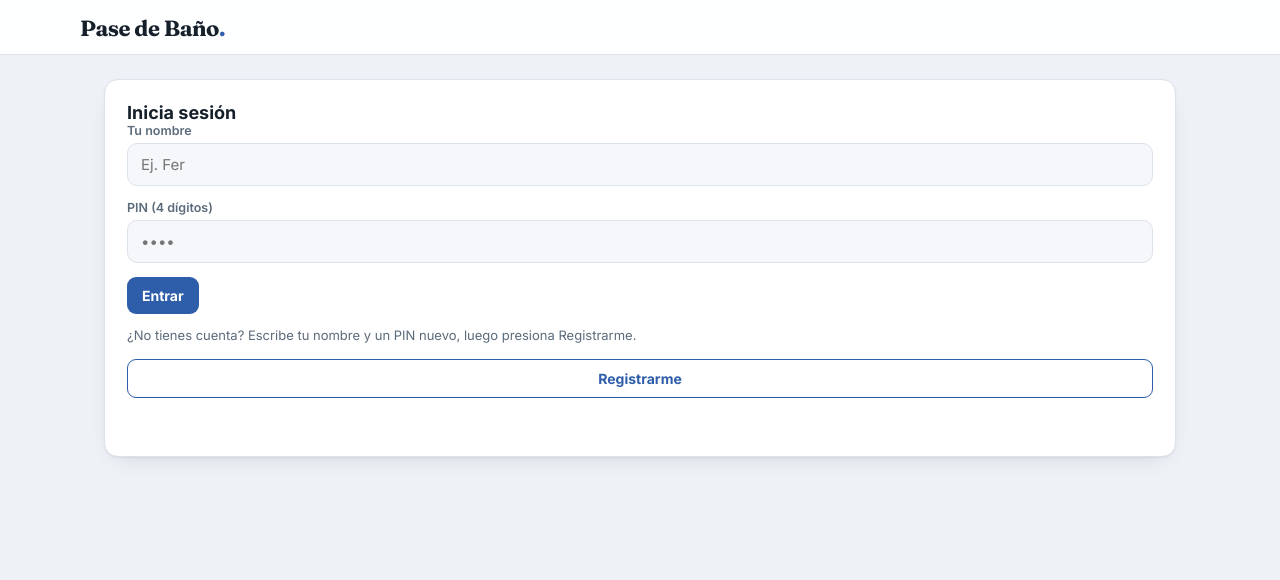
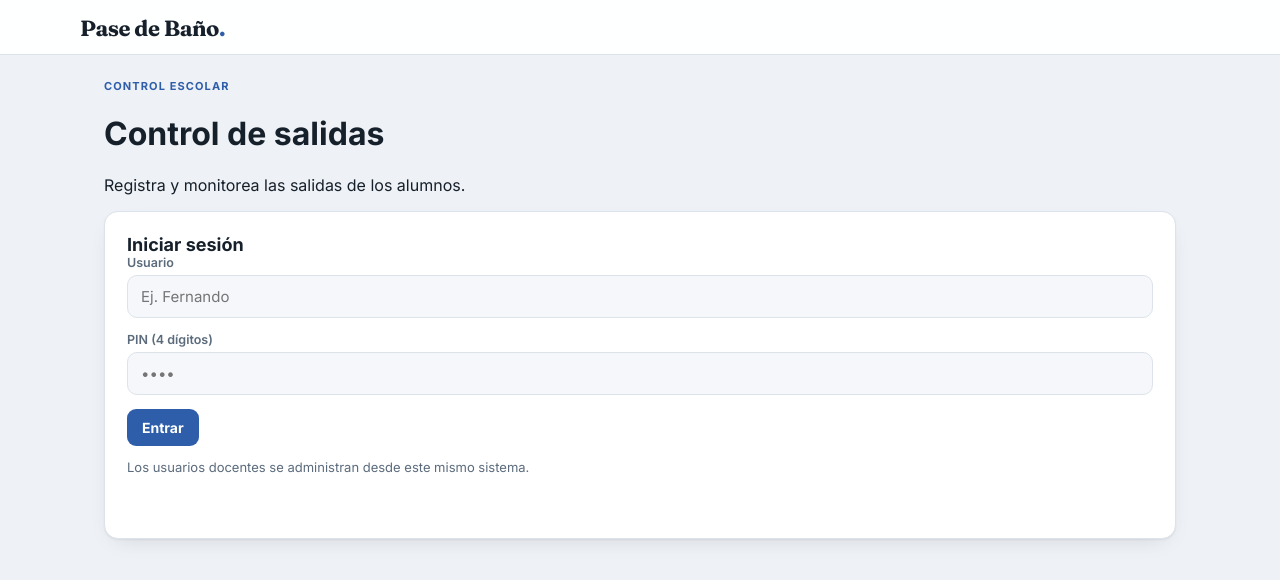
Before and after one commit to ferPeza/controlvizcaya, a React (Vite) app: page / in a window 1280 px wide. Shown: the top 580 px of the page. Built offline with nearby package versions, Linux system fonts and the light colour scheme.

Commit message:
Agregar monitoreo de salidas y rol Login.tsx

```diff
--- a/src/pages/Login.tsx
+++ b/src/pages/Login.tsx
@@ -1,7 +1,7 @@
 import React from "react";
 import { useState } from "react";
 import { supabase } from "../lib/supabase";
-import type { Profesor } from "../types";
+import type { Profesor, RolProfesor } from "../types";
 import ui from "../components/ui.module.css";
 
 interface LoginProps {
@@ -15,74 +15,42 @@ export default function Login({ onLogin }: LoginProps) {
   const [busy, setBusy] = useState(false);
 
   async function doLogin() {
-    if (!nombre.trim() || !pin.trim()) {
-      setMsg("Escribe tu nombre y PIN.");
-      return;
-    }
+    if (!nombre.trim() || !pin.trim()) { setMsg("Escribe tu usuario y PIN."); return; }
     setBusy(true);
     setMsg("");
     const { data, error } = await supabase
       .from("bano_profesores")
-      .select("id,nombre,pin")
-      .ilike("nombre", nombre.trim());
+      .select("id,nombre,pin,rol")
+      .ilike("nombre", nombre.trim())
+      .limit(1);
     setBusy(false);
     if (error) { setMsg(error.message); return; }
-    if (!data.length) { setMsg("No existe ese profesor. Usa Registrarme."); return; }
+    if (!data?.length) { setMsg("No existe ese usuario."); return; }
     if (data[0].pin !== pin.trim()) { setMsg("PIN incorrecto."); return; }
-    onLogin({ id: data[0].id, nombre: data[0].nombre });
-  }
-
-  async function doRegister() {
-    const n = nombre.trim();
-    const p = pin.trim();
-    if (!n || p.length !== 4) {
-      setMsg("Escribe tu nombre y un PIN de 4 dígitos.");
-      return;
-    }
-    setBusy(true);
-    setMsg("");
-    const { data: existing, error: existErr } = await supabase
-      .from("bano_profesores")
-      .select("id")
-      .ilike("nombre", n);
-    if (existErr) { setBusy(false); setMsg(existErr.message); return; }
-    if (existing.length) { setBusy(false); setMsg("Ese nombre ya existe. Usa Entrar."); return; }
-    const { data, error } = await supabase
-      .from("bano_profesores")
-      .insert({ nombre: n, pin: p })
-      .select("id,nombre")
-      .single();
-    setBusy(false);
-    if (error) { setMsg(error.message); return; }
-    onLogin({ id: data.id, nombre: data.nombre });
+    onLogin({ id: data[0].id, nombre: data[0].nombre, rol: (data[0].rol ?? "profesor") as RolProfesor });
   }
 
   return (
-    <div className={ui.card}>
-      <h2 className={ui.cardTitle}>Inicia sesión</h2>
-      <div className={ui.field}>
-        <label htmlFor="nombre">Tu nombre</label>
-        <input id="nombre" value={nombre} onChange={(e) => setNombre(e.target.value)} placeholder="Ej. Fer" />
+    <div className={ui.loginWrap}>
+      <div className={ui.loginBrand}>
+        <span className={ui.eyebrow}>CONTROL ESCOLAR</span>
+        <h1 className={ui.loginTitle}>Control de salidas</h1>
+        <p>Registra y monitorea las salidas de los alumnos.</p>
       </div>
-      <div className={ui.field}>
-        <label htmlFor="pin">PIN (4 dígitos)</label>
-        <input
-          id="pin"
-          value={pin}
-          onChange={(e) => setPin(e.target.value.replace(/\D/g, "").slice(0, 4))}
-          placeholder="••••"
-          inputMode="numeric"
-          maxLength={4}
-        />
+      <div className={ui.card}>
+        <h2 className={ui.cardTitle}>Iniciar sesión</h2>
+        <div className={ui.field}>
+          <label htmlFor="nombre">Usuario</label>
+          <input id="nombre" value={nombre} onChange={(e) => setNombre(e.target.value)} placeholder="Ej. Fernando" autoComplete="username" />
+        </div>
+        <div className={ui.field}>
+          <label htmlFor="pin">PIN (4 dígitos)</label>
+          <input id="pin" value={pin} onChange={(e) => setPin(e.target.value.replace(/\D/g, "").slice(0, 4))} placeholder="••••" inputMode="numeric" maxLength={4} />
+        </div>
+        <button className={`${ui.btn} ${ui.btnPrimary}`} onClick={doLogin} disabled={busy}>{busy ? "Entrando…" : "Entrar"}</button>
+        <p className={ui.helper}>Los usuarios docentes se administran desde este mismo sistema.</p>
+        <p className={ui.errorMsg}>{msg}</p>
       </div>
-      <button className={`${ui.btn} ${ui.btnPrimary}`} onClick={doLogin} disabled={busy}>
-        Entrar
-      </button>
-      <p className={ui.helper}>¿No tienes cuenta? Escribe tu nombre y un PIN nuevo, luego presiona Registrarme.</p>
-      <button className={`${ui.btn} ${ui.btnGhost}`} style={{ width: "100%" }} onClick={doRegister} disabled={busy}>
-        Registrarme
-      </button>
-      <p className={ui.errorMsg}>{msg}</p>
     </div>
   );
 }
```
